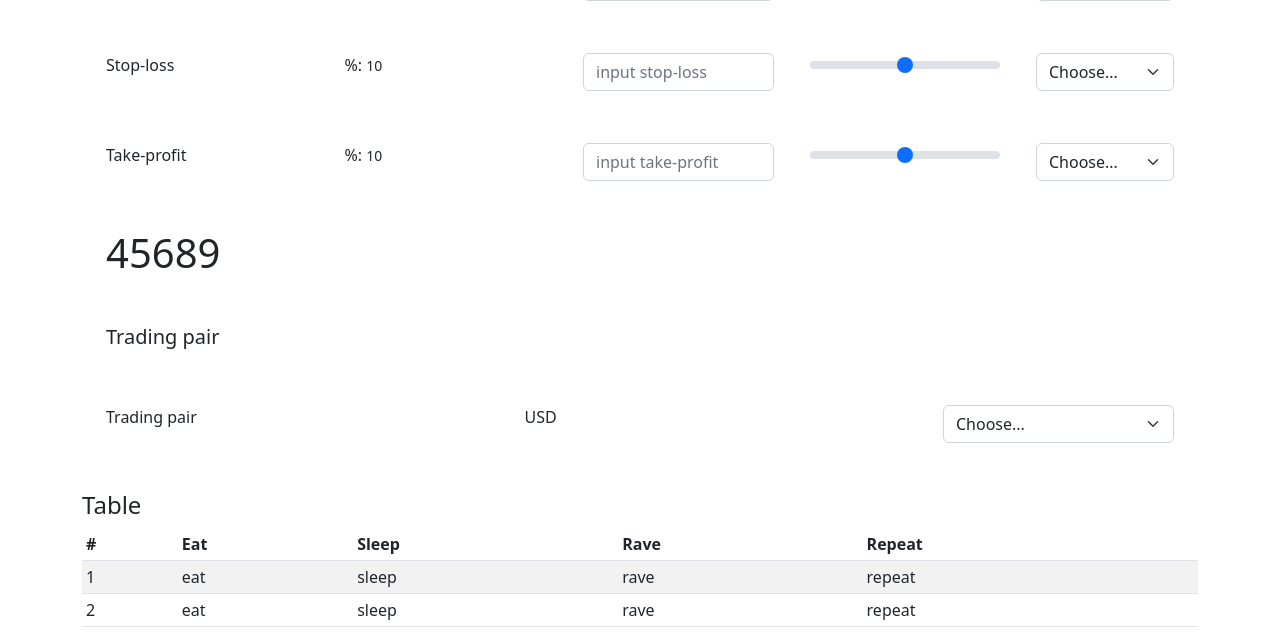
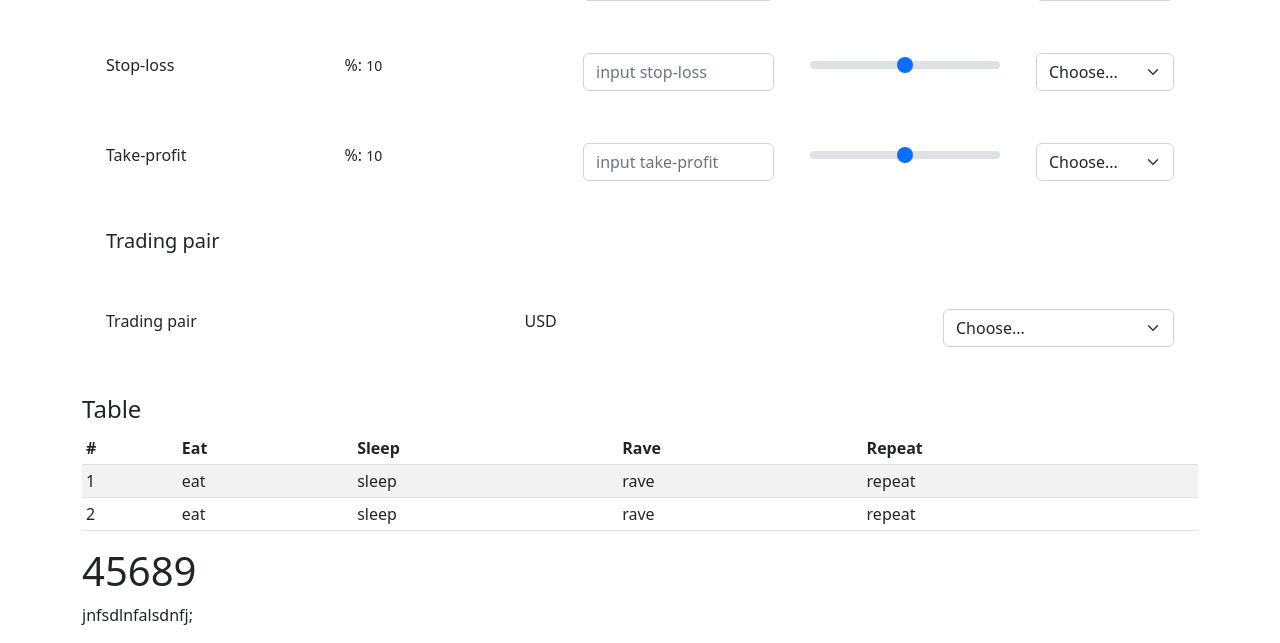
Before and after one commit to leonidpinchuk/big_project, a Django app: template front_end/main/templates/main/traderai/strategy_config.html in a window 1280 px wide. Shown: the part 735-1378 px from the top of the page. Run offline with Django 3.2, Linux system fonts and the light colour scheme; the template is opened without the code that fills it, so the values that code supplies are empty.

Commit message:
Dashboard update 1

```diff
--- a/front_end/main/templates/main/base.html
+++ b/front_end/main/templates/main/base.html
@@ -38,6 +38,7 @@
         </div>
     </nav>
 
+
     <div class="d-flex flex-column flex-md-row align-items-center pb-3 mb-4 border-bottom">
       <a href="/" class="d-flex align-items-center text-dark text-decoration-none">
         <svg xmlns="http://www.w3.org/2000/svg" width="40" height="32" class="me-2" viewBox="0 0 118 94" role="img">
--- a/front_end/main/templates/main/dashboard.html
+++ b/front_end/main/templates/main/dashboard.html
@@ -89,7 +89,6 @@
         </div>
       </div>
     </div>
-    <div class="container">{% block config %}{% endblock %}</div>
 
     <div class="container my-5">
       <h5>Trading pair</h5>
@@ -145,5 +144,6 @@
           </tbody>
         </table>
   </div>
+<div>{% block config %}{% endblock %}</div>
 
 {% endblock %}
--- a/front_end/main/templates/main/traderai/strategy_config.html
+++ b/front_end/main/templates/main/traderai/strategy_config.html
@@ -6,4 +6,5 @@
 
 {% block config %}
 <h1>45689</h1>
+<div>jnfsdlnfalsdnfj;</div>
 {% endblock %}
```
